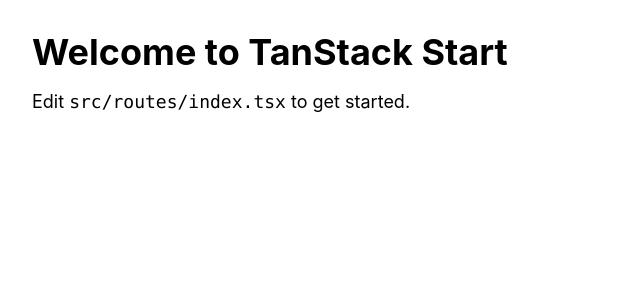
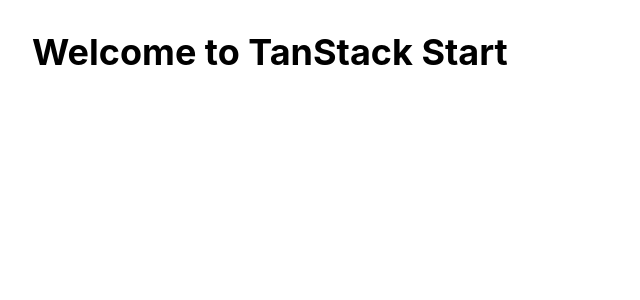
Before and after one commit to monjara/react-azure-static-web-apps-ci-template, a React (Vite) app: page / in a window 1280 px wide. Shown: the top 300 px of the page, without its empty margins (0-640 px from the left). Built offline with nearby package versions, Linux system fonts and the light colour scheme.

Commit message:
add environment variables

```diff
--- a/src/routes/index.tsx
+++ b/src/routes/index.tsx
@@ -7,7 +7,8 @@
     <div className="p-8">
       <h1 className="text-4xl font-bold">Welcome to TanStack Start</h1>
       <p className="mt-4 text-lg">
-        Edit <code>src/routes/index.tsx</code> to get started.
+      {import.meta.env.VITE_TEXT}
+      {import.meta.env.VITE_BOOL}
       </p>
     </div>
   )
```
Also changed, not shown: src/env.d.ts (added, +10 -0 lines).
